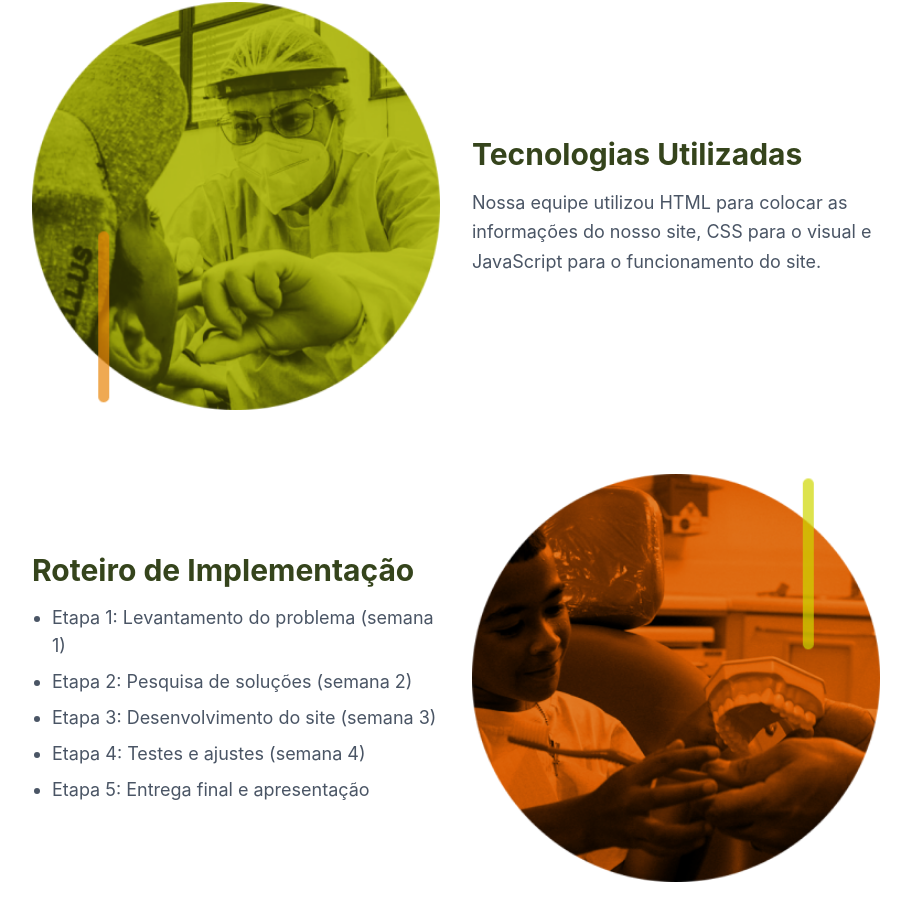
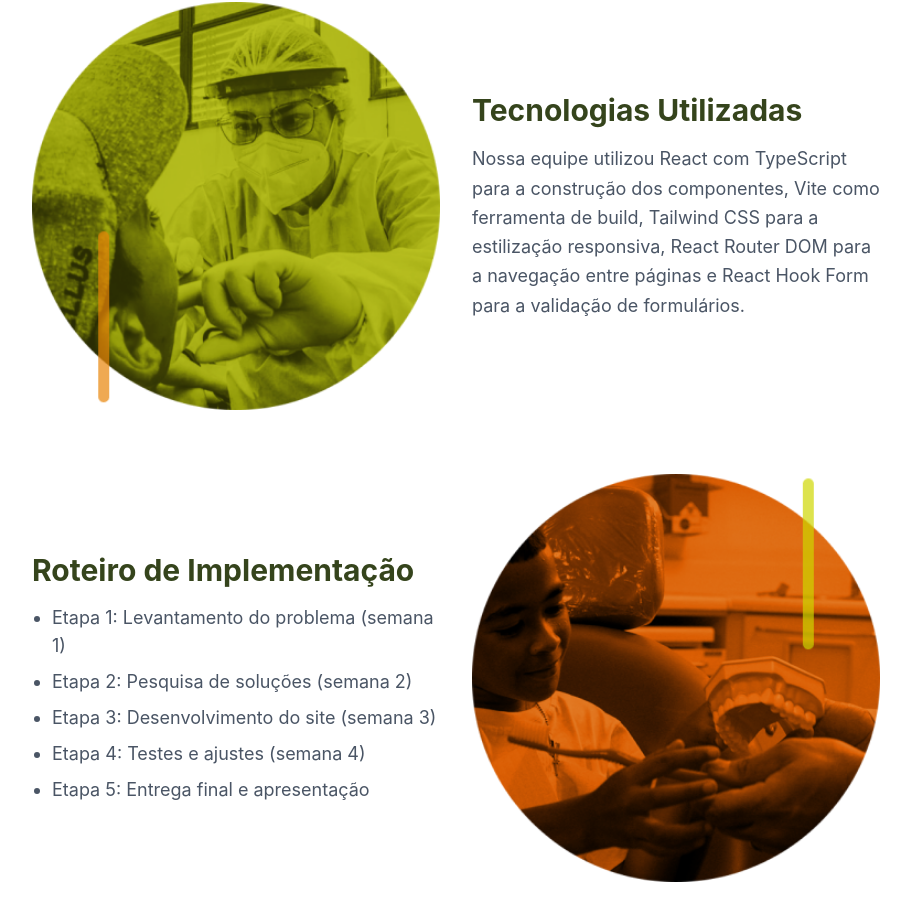
Before and after one commit to GustavoMiguelk/Challenge-TDB-Front-End, a React (Vite) app: page /sobre in a window 1280 px wide. Shown: the part 1470-2390 px from the top of the page, without its empty margins (184-1095 px from the left). Built offline with nearby package versions, Linux system fonts and the light colour scheme.

Commit message:
fix: correção de textos nas páginas Sobre e FAQ.

```diff
--- a/src/routes/FAQ/FAQ.tsx
+++ b/src/routes/FAQ/FAQ.tsx
@@ -4,7 +4,7 @@ export default function FAQ() {
       {/* Header com Background Image e Overlay */}
       <header className="w-full h-[20rem] md:h-[40rem] bg-[url('https://turmadobem.org.br/wp-content/uploads/2022/08/dentista-do-bem-dentista-voluntario-1.jpg')] bg-no-repeat bg-center bg-cover flex items-center justify-center">
         <h1 className="text-[2rem] md:text-[5rem] text-white font-bold px-4 text-center">
-          Sobre a ONG
+          FAQ sobre a ONG
         </h1>
       </header>
 
--- a/src/routes/Sobre/Sobre.tsx
+++ b/src/routes/Sobre/Sobre.tsx
@@ -35,7 +35,7 @@ export default function Sobre() {
           </div>
           <div className="flex-1">
             <h2 className="text-3xl font-bold mb-4" style={{ color: '#35441c' }}>Tecnologias Utilizadas</h2>
-            <p className="text-gray-600 text-lg leading-relaxed">Nossa equipe utilizou HTML para colocar as informações do nosso site, CSS para o visual e JavaScript para o funcionamento do site.</p>
+            <p className="text-gray-600 text-lg leading-relaxed">Nossa equipe utilizou React com TypeScript para a construção dos componentes, Vite como ferramenta de build, Tailwind CSS para a estilização responsiva, React Router DOM para a navegação entre páginas e React Hook Form para a validação de formulários.</p>
           </div>
         </section>
         <section className="flex flex-col md:flex-row-reverse gap-8 items-center">
```
